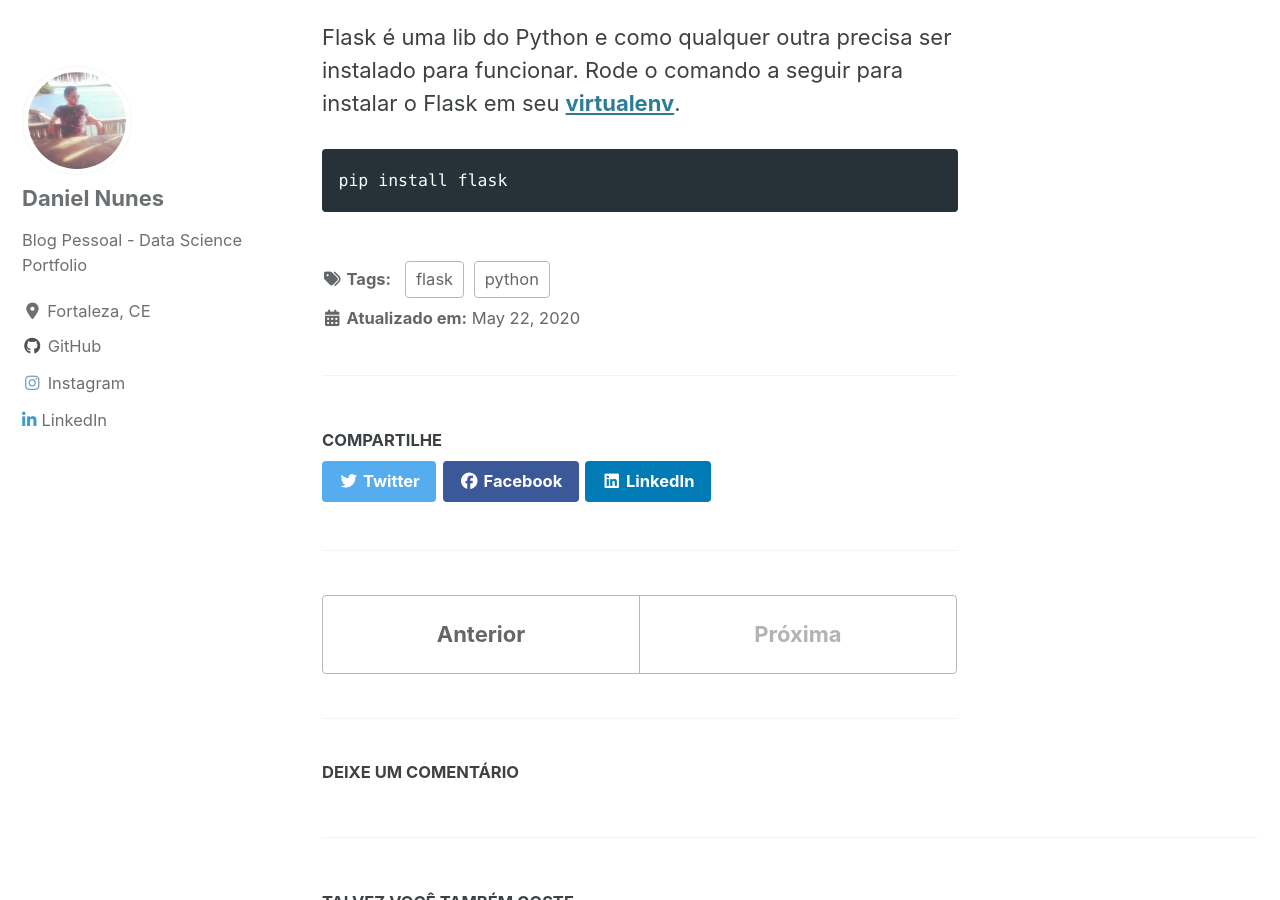
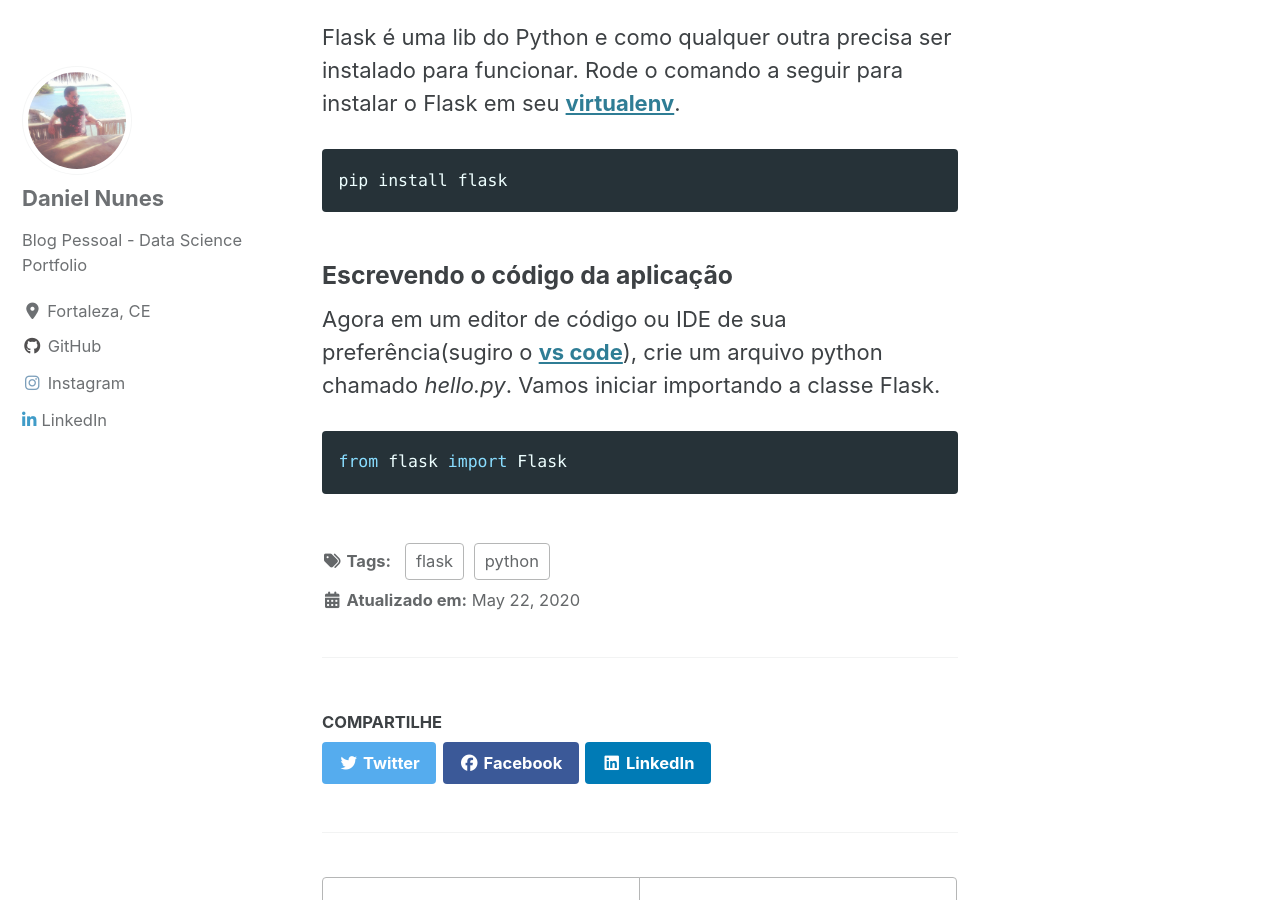
Before and after one commit to danielmnunes/danielmnunes.github.io, a Jekyll site: the page built from _posts/2020-05-22-introducao-flask.md, in a window 1280 px wide and 900 px high, scrolled down 1042 px. Built offline with Jekyll 4.4.1, drawn with Linux system fonts in a browser that asks for light colours; cached includes are drawn as plain includes; nearby versions of some CDN libraries; comment, search, counter and statistics services are not loaded; some of the changed text lies outside the part shown.

Commit message:
Update 2020-05-22-introducao-flask.md

````diff
--- a/_posts/2020-05-22-introducao-flask.md
+++ b/_posts/2020-05-22-introducao-flask.md
@@ -25,3 +25,8 @@ Flask é uma lib do Python e como qualquer outra precisa	ser	instalado para func
 ```
 pip install flask
 ```
+### Escrevendo o código da aplicação
+Agora em um editor de código ou IDE de sua preferência(sugiro o [**vs code**](https://code.visualstudio.com/)), crie um arquivo python chamado *hello.py*. Vamos iniciar importando a classe Flask.
+```python
+from flask import Flask
+```
````
